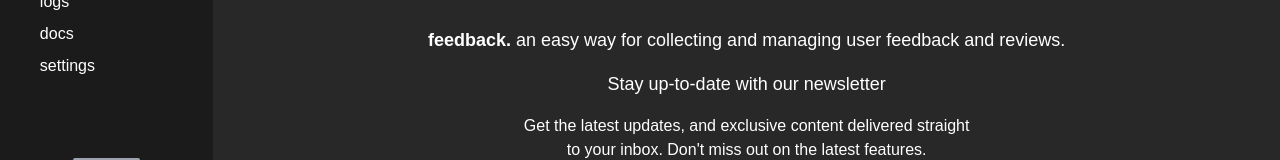
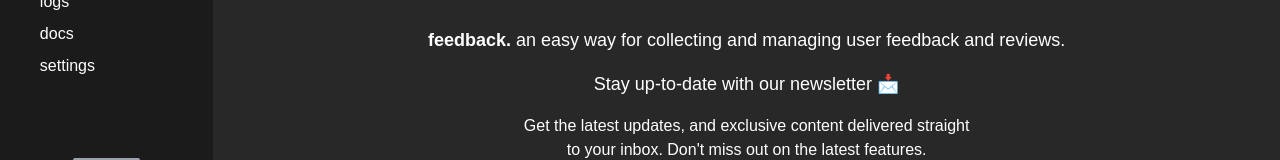
Before and after one commit to MayankBansal12/feedback, a Next.js app: page /dashboard in a window 1280 px wide. Shown: the part 281-441 px from the top of the page. Built offline with nearby package versions, Linux system fonts and the light colour scheme.

Commit message:
fix: dashboard section

```diff
--- a/src/app/dashboard/page.tsx
+++ b/src/app/dashboard/page.tsx
@@ -72,7 +72,7 @@ export default function Dash() {
         onSubmit={handleSubmit}
         className="flex flex-col justify-center items-center gap-4 text-center"
       >
-        <h2 className="text-lg">Stay up-to-date with our newsletter</h2>
+        <h2 className="text-lg">Stay up-to-date with our newsletter 📩</h2>
         <p>
           Get the latest updates, and exclusive content delivered straight
           <br />
```
